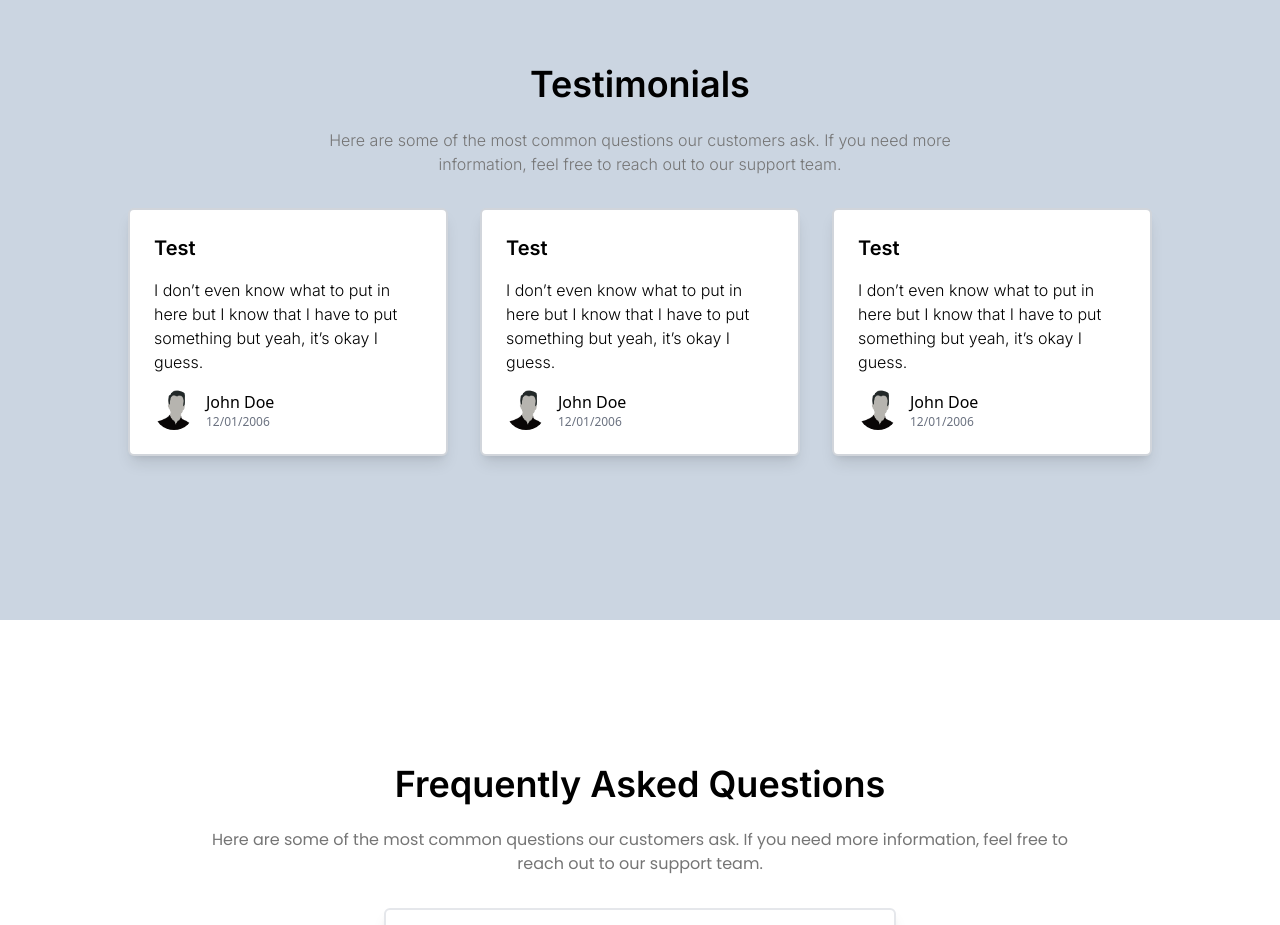
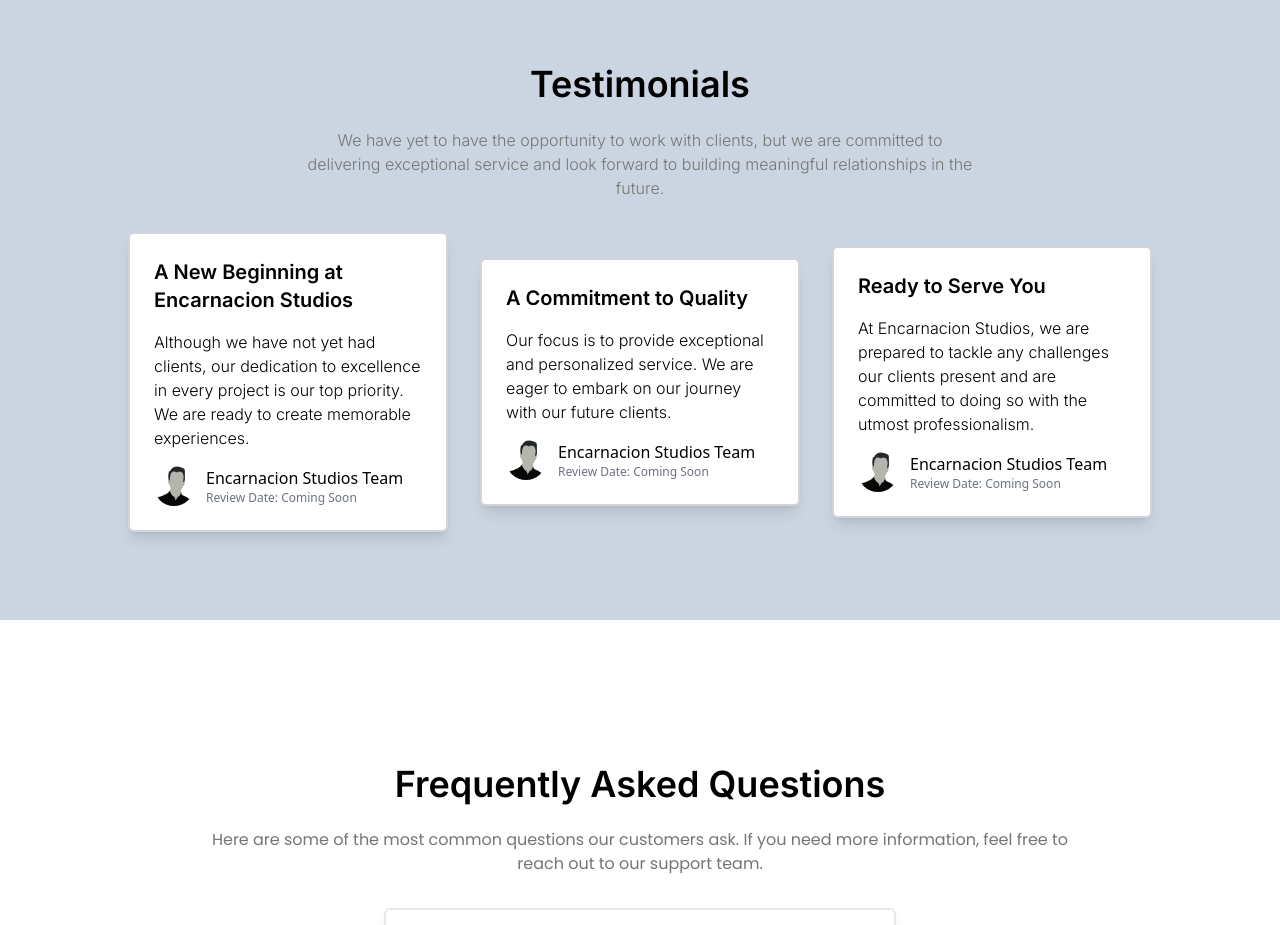
Before and after one commit to ImCodeMaker/EncarnacionStudios-Website, a React (Create React App) app: page / in a window 1280 px wide. Shown: the part 1680-2605 px from the top of the page. Built offline with nearby package versions, Linux system fonts and the light colour scheme; the HTML template or start-up script is replaced by a standard one.

Commit message:
version 0.1

```diff
--- a/src/PagesLayout/Testimonials.jsx
+++ b/src/PagesLayout/Testimonials.jsx
@@ -9,31 +9,31 @@ function Testimonials() {
           Testimonials
         </h2>
         <p className='font-light font-inter text-[#757575] mb-8 max-w-2xl mx-auto'>
-          Here are some of the most common questions our customers ask. If you need more information, feel free to reach out to our support team.
+          We have yet to have the opportunity to work with clients, but we are committed to delivering exceptional service and look forward to building meaningful relationships in the future.
         </p>
         <div className='flex flex-col md:flex-row justify-center items-center w-full space-y-8 md:space-y-0 md:space-x-8'>
           <div className='flex-1 max-w-xs'>
             <TestimonialsCards
-              title={'Test'}
-              text={'I don’t even know what to put in here but I know that I have to put something but yeah, it’s okay I guess.'}
-              name={'John Doe'}
-              reviewDate={'12/01/2006'}
+              title={'A New Beginning at Encarnacion Studios'}
+              text={'Although we have not yet had clients, our dedication to excellence in every project is our top priority. We are ready to create memorable experiences.'}
+              name={'Encarnacion Studios Team'}
+              reviewDate={'Review Date: Coming Soon'}
             />
           </div>
           <div className='flex-1 max-w-xs'>
             <TestimonialsCards
-              title={'Test'}
-              text={'I don’t even know what to put in here but I know that I have to put something but yeah, it’s okay I guess.'}
-              name={'John Doe'}
-              reviewDate={'12/01/2006'}
+              title={'A Commitment to Quality'}
+              text={'Our focus is to provide exceptional and personalized service. We are eager to embark on our journey with our future clients.'}
+              name={'Encarnacion Studios Team'}
+              reviewDate={'Review Date: Coming Soon'}
             />
           </div>
           <div className='flex-1 max-w-xs'>
             <TestimonialsCards
-              title={'Test'}
-              text={'I don’t even know what to put in here but I know that I have to put something but yeah, it’s okay I guess.'}
-              name={'John Doe'}
-              reviewDate={'12/01/2006'}
+              title={'Ready to Serve You'}
+              text={'At Encarnacion Studios, we are prepared to tackle any challenges our clients present and are committed to doing so with the utmost professionalism.'}
+              name={'Encarnacion Studios Team'}
+              reviewDate={'Review Date: Coming Soon'}
             />
           </div>
         </div>
```
